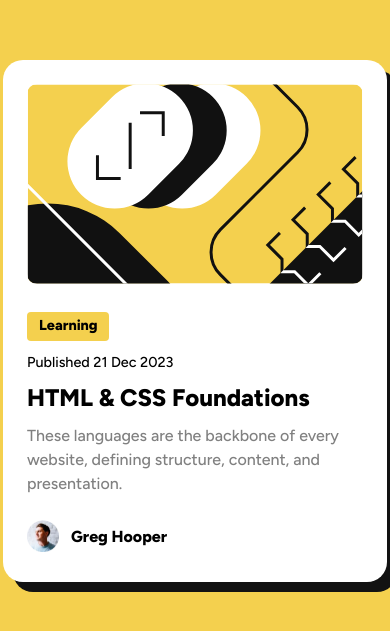
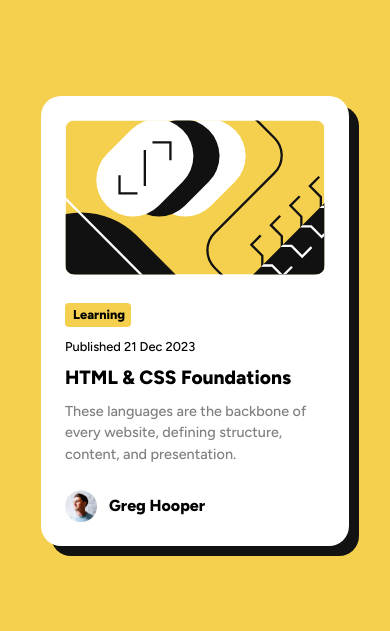
Before and after one commit to rodrigogm-dev/blog-card, a plain HTML site: page index.html in a window 390 px wide. Shown: the part 101-732 px from the top of the page. Drawn offline with Linux system fonts and the light colour scheme.

Commit message:
responsive design

```diff
--- a/style.css
+++ b/style.css
@@ -63,12 +63,47 @@ p#author {
   display: flex;
   align-items: center;
 }
-#author-avatar {
+img#author-avatar {
   width: 32px;
   height: 32px;
   aspect-ratio: 1;
 }
-#author-name {
+span#author-name {
   margin-left: 12px;
   font-weight: 800;
 }
+@media (max-width: 450px) {
+  div#blog-card {
+    width: 346px;
+    height: 500px;
+  }
+  h2#title {
+    font-size: 1.2rem;
+  }
+}
+@media (max-width: 400px) {
+  div#blog-card {
+    width: 308px;
+    height: 450px;
+  }
+  p#category {
+    font-size: 0.8rem;
+    width: 66px;
+    height: 24px;
+    padding: 4px 8px;
+  }
+  p#publish-date {
+    font-size: 0.8rem;
+  }
+  h2#title {
+    font-size: 1.2rem;
+  }
+  p#description {
+    font-size: 0.9rem;
+  }
+}
+@media (max-width: 300px) {
+  div#blog-card {
+    width: 230px;
+  }
+}
```
